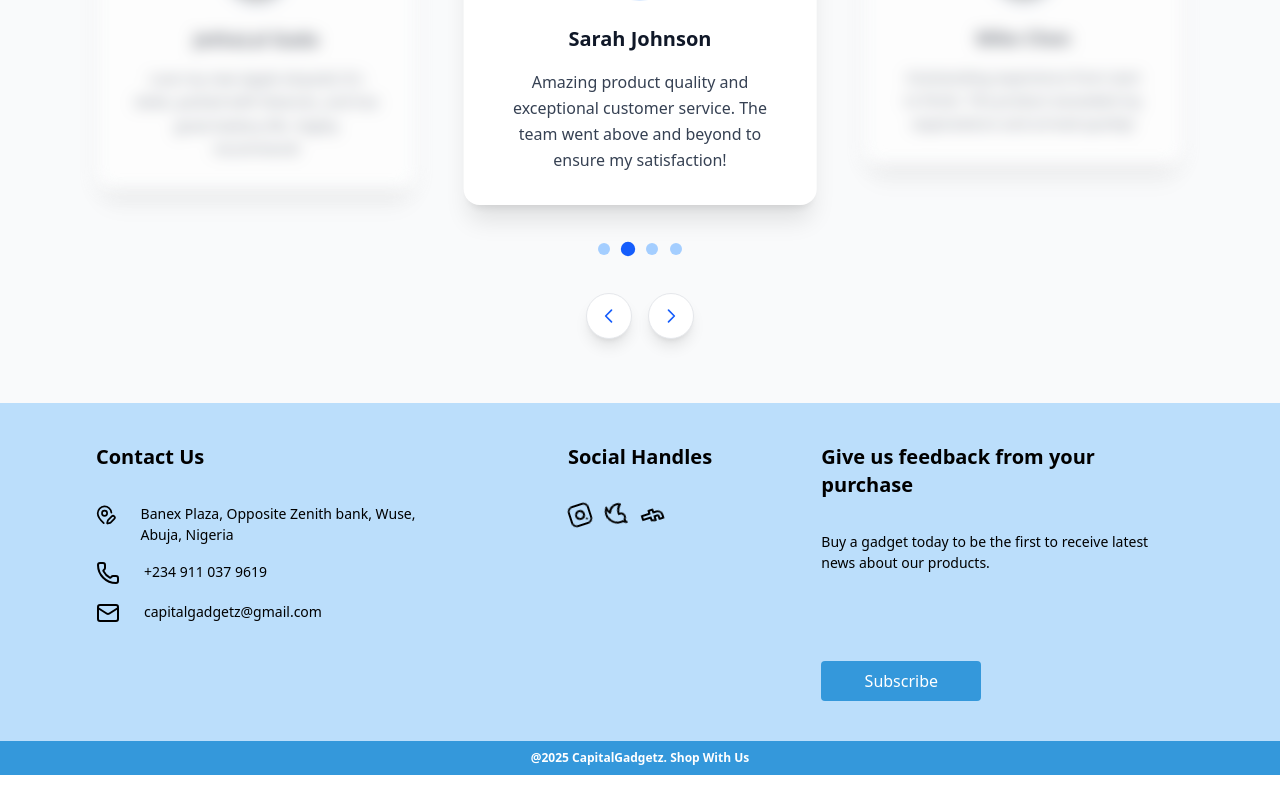
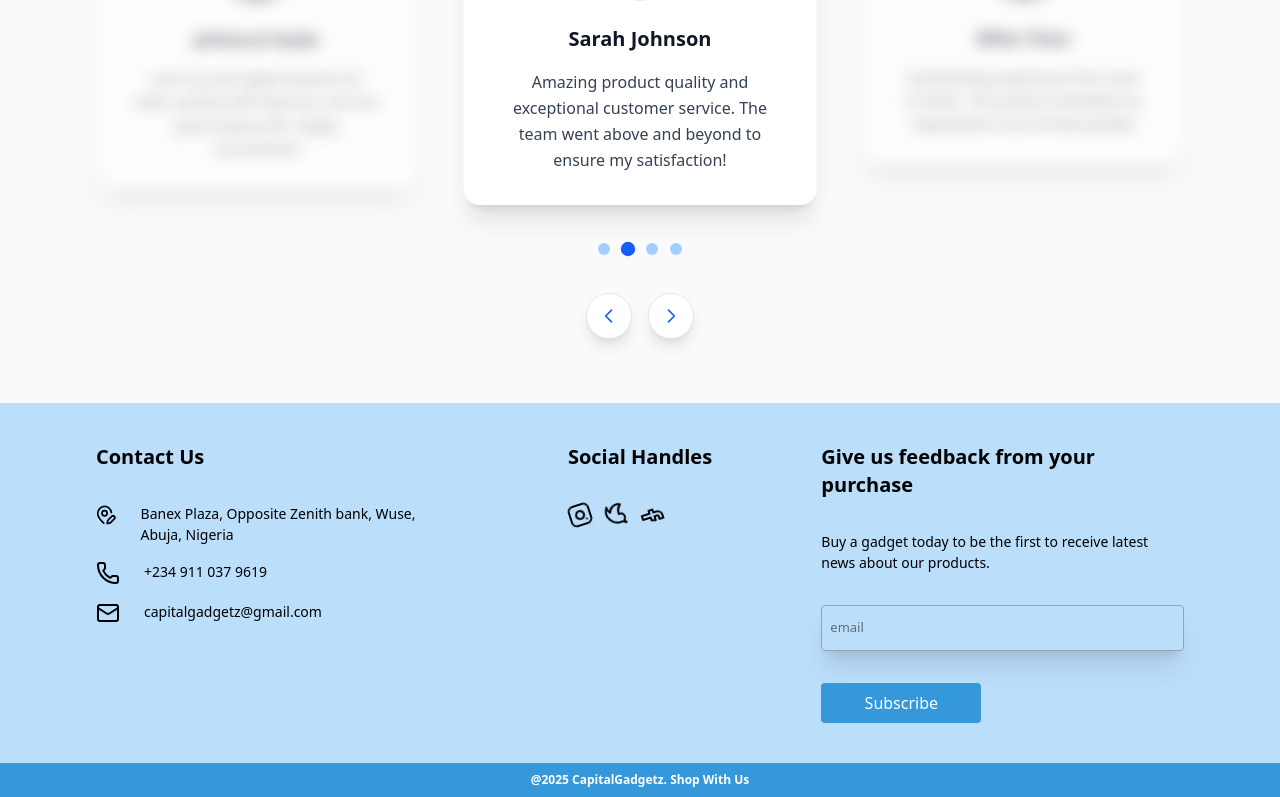
Before and after one commit to NonsoCoding/CapitalGadgetz, a Next.js app: page / in a window 1280 px wide. Shown: the part 3028-3825 px from the top of the page. Before the commit the page ends 3803 px from the top, so only its background shows below. Built offline with nearby package versions, Linux system fonts and the light colour scheme; grey boxes are pictures that could not be loaded.

Commit message:
nosnolatest

```diff
--- a/src/components/Footer.tsx
+++ b/src/components/Footer.tsx
@@ -77,7 +77,7 @@ const Footer = () => {
           <p className="text-[14px]">
             Buy a gadget today to be the first to receive latest news about our products.
           </p>
-          <input type="email" />
+          <input type="email" name="email" placeholder="email" className="border-1 text-[13px] px-2 py-3 rounded-sm w-full border-gray-400 shadow-xl"/>
           <button className="bg-[#3498DB] w-40 h-10 rounded-sm">
             <p className="text-white">Subscribe</p>
           </button>
```
